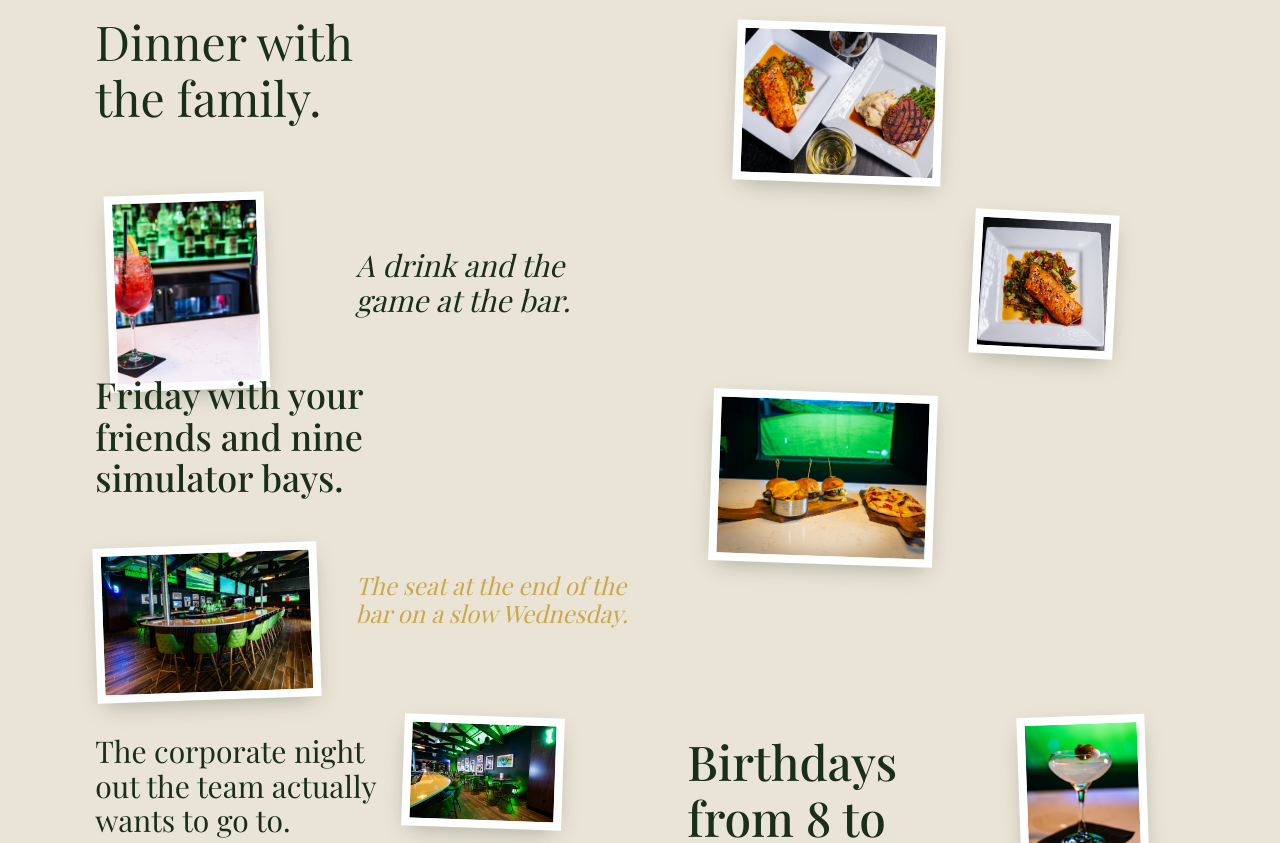
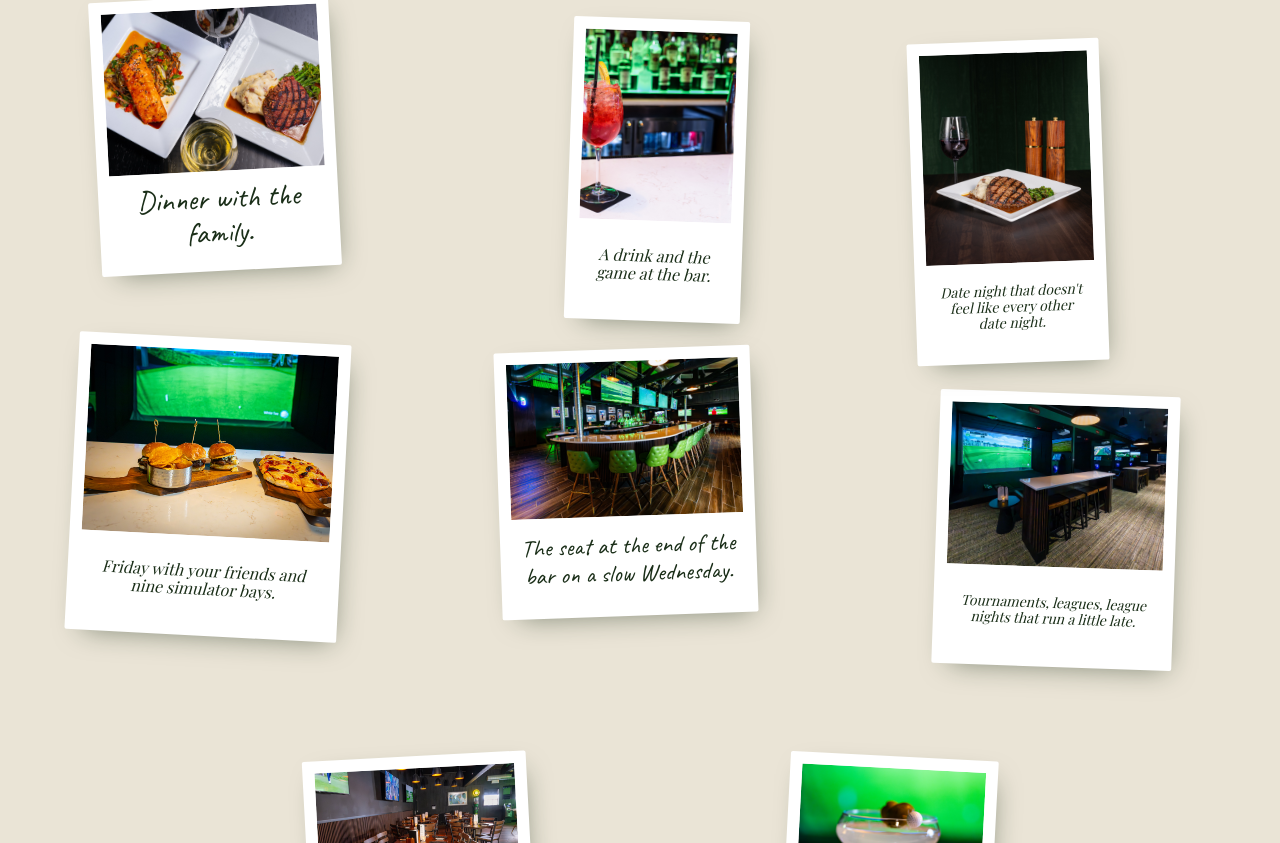
Before and after one commit to NuVue-LLC/Partbarn, a Next.js app: page / in a window 1280 px wide. Shown: the part 1737-2580 px from the top of the page. Built offline with nearby package versions, Linux system fonts and the light colour scheme.

Commit message:
Refactor Occasions to 8-Polaroid composition with Caveat script font

```diff
--- a/app/globals.css
+++ b/app/globals.css
@@ -15,6 +15,7 @@
   --font-playfair: var(--font-playfair);
   --font-barlow: var(--font-barlow);
   --font-barlow-condensed: var(--font-barlow-condensed);
+  --font-caveat: var(--font-caveat);
 }
 
 html {
@@ -53,6 +54,10 @@ body {
 
 .font-barlow-condensed {
   font-family: var(--font-barlow-condensed), sans-serif;
+}
+
+.font-caveat {
+  font-family: var(--font-caveat), "Brush Script MT", cursive;
 }
 
 @media (prefers-reduced-motion: reduce) {
--- a/app/layout.tsx
+++ b/app/layout.tsx
@@ -1,5 +1,5 @@
 import type { Metadata } from "next";
-import { Playfair_Display, Barlow_Condensed, Barlow } from "next/font/google";
+import { Playfair_Display, Barlow_Condensed, Barlow, Caveat } from "next/font/google";
 import "./globals.css";
 import Nav from "@/components/layout/Nav";
 import Footer from "@/components/layout/Footer";
@@ -24,6 +24,13 @@ const barlow = Barlow({
   variable: "--font-barlow",
   subsets: ["latin"],
   weight: ["300", "400", "500"],
+  display: "swap",
+});
+
+const caveat = Caveat({
+  variable: "--font-caveat",
+  subsets: ["latin"],
+  weight: ["400", "500", "600"],
   display: "swap",
 });
 
@@ -59,7 +66,7 @@ export default function RootLayout({
   return (
     <html
       lang="en"
-      className={`${playfair.variable} ${barlowCondensed.variable} ${barlow.variable} h-full antialiased`}
+      className={`${playfair.variable} ${barlowCondensed.variable} ${barlow.variable} ${caveat.variable} h-full antialiased`}
     >
       <body className="min-h-full flex flex-col bg-bg-cream text-text-dark">
         <a href="#main" className="skip-link">Skip to content</a>
--- a/components/home/Occasions.tsx
+++ b/components/home/Occasions.tsx
@@ -3,143 +3,157 @@
 import Image from "next/image";
 import { motion } from "framer-motion";
 
-type Item =
-  | {
-      kind: "text";
-      text: string;
-      weight: 300 | 400 | 500;
-      size: string;
-      italic?: boolean;
-      gold?: boolean;
-      pos: { top: string; left: string; maxWidth: string; z?: number };
-    }
-  | {
-      kind: "image";
+interface Polaroid {
+  phrase: string;
   src: string;
   alt: string;
-      pos: { top: string; left: string; width: string; rotate: string; z?: number };
-      aspect: string;
-    };
+  aspect: string; // tailwind aspect class
+  width: string; // desktop width (rem)
+  rotate: string; // -4..+4 deg
+  pos: { top: string; left: string };
+  caption: { font: "playfair" | "caveat"; size: string };
+  z?: number;
+}
 
-const items: Item[] = [
-  // ZONE A — Dinner with the family + two-plates
+const polaroids: Polaroid[] = [
   {
-    kind: "text",
-    text: "Dinner with the family.",
-    weight: 400,
-    size: "text-3xl md:text-5xl",
-    pos: { top: "4%", left: "4%", maxWidth: "18rem", z: 20 },
+    phrase: "Dinner with the family.",
+    src: "/images/gallery/two-plates-overhead.jpg",
+    alt: "An overhead view of two plates and wine at The ParT Barn — a family meal",
+    aspect: "aspect-[4/3]",
+    width: "15rem",
+    rotate: "-3deg",
+    pos: { top: "1%", left: "4%" },
+    caption: { font: "caveat", size: "text-3xl" },
+    z: 6,
   },
   {
-    kind: "image",
-    src: "/images/gallery/two-plates-overhead.jpg",
-    alt: "An overhead view of two plates and wine at The ParT Barn",
-    pos: { top: "5%", left: "58%", width: "13rem", rotate: "2deg", z: 5 },
-    aspect: "aspect-[4/3]",
-  },
-
-  // ZONE B — A drink and the game at the bar (cluster left), salmon orphan accent (right counterweight)
-  {
-    kind: "image",
+    phrase: "A drink and the game at the bar.",
     src: "/images/gallery/cocktail.jpg",
-    alt: "A signature cocktail at the green-lit bar",
-    pos: { top: "24%", left: "5%", width: "10rem", rotate: "-2deg", z: 5 },
+    alt: "A signature cocktail at the green-lit bar at The ParT Barn",
     aspect: "aspect-[4/5]",
+    width: "11rem",
+    rotate: "2deg",
+    pos: { top: "3%", left: "44%" },
+    caption: { font: "playfair", size: "text-base" },
+    z: 5,
   },
   {
-    kind: "text",
-    text: "A drink and the game at the bar.",
-    weight: 400,
-    size: "text-xl md:text-3xl",
-    italic: true,
-    pos: { top: "30%", left: "26%", maxWidth: "16rem", z: 20 },
+    phrase: "Date night that doesn't feel like every other date night.",
+    src: "/images/gallery/steak-portrait.jpg",
+    alt: "A grilled sirloin and wine — a date-night plate at The ParT Barn",
+    aspect: "aspect-[4/5]",
+    width: "12rem",
+    rotate: "-2deg",
+    pos: { top: "5%", left: "73%" },
+    caption: { font: "playfair", size: "text-sm" },
+    z: 7,
   },
   {
-    kind: "image",
-    src: "/images/gallery/salmon.jpg",
-    alt: "A sesame-glazed salmon fillet over noodles and greens",
-    pos: { top: "26%", left: "78%", width: "9rem", rotate: "3deg", z: 5 },
-    aspect: "aspect-square",
-  },
-
-  // ZONE C — Friday with friends + sliders
-  {
-    kind: "text",
-    text: "Friday with your friends and nine simulator bays.",
-    weight: 500,
-    size: "text-2xl md:text-4xl",
-    pos: { top: "44%", left: "4%", maxWidth: "22rem", z: 20 },
+    phrase: "Friday with your friends and nine simulator bays.",
+    src: "/images/gallery/sliders.jpg",
+    alt: "Sliders and a flatbread set in front of an active simulator at The ParT Barn",
+    aspect: "aspect-[4/3]",
+    width: "17rem",
+    rotate: "3deg",
+    pos: { top: "32%", left: "2%" },
+    caption: { font: "playfair", size: "text-base" },
+    z: 5,
   },
   {
-    kind: "image",
-    src: "/images/gallery/sliders.jpg",
-    alt: "Sliders and a flatbread set in front of an active simulator",
-    pos: { top: "46%", left: "56%", width: "14rem", rotate: "2deg", z: 5 },
-    aspect: "aspect-[4/3]",
-  },
-
-  // ZONE D — The seat at the end of the bar + bar-overhead (left cluster)
-  {
-    kind: "image",
+    phrase: "The seat at the end of the bar on a slow Wednesday.",
     src: "/images/gallery/bar-overhead.jpg",
     alt: "The bar at The ParT Barn from above — green stools lined up under TVs",
-    pos: { top: "63%", left: "4%", width: "14rem", rotate: "-2deg", z: 5 },
     aspect: "aspect-[3/2]",
+    width: "16rem",
+    rotate: "-2deg",
+    pos: { top: "33%", left: "38%" },
+    caption: { font: "caveat", size: "text-2xl" },
+    z: 8,
   },
   {
-    kind: "text",
-    text: "The seat at the end of the bar on a slow Wednesday.",
-    weight: 400,
-    size: "text-xl md:text-2xl",
-    italic: true,
-    gold: true,
-    pos: { top: "66%", left: "26%", maxWidth: "18rem", z: 20 },
-  },
-
-  // ZONE E — Corporate (left cluster) + Birthdays (right cluster)
-  {
-    kind: "text",
-    text: "The corporate night out the team actually wants to go to.",
-    weight: 400,
-    size: "text-xl md:text-3xl",
-    pos: { top: "84%", left: "4%", maxWidth: "20rem", z: 20 },
+    phrase: "Tournaments, leagues, league nights that run a little late.",
+    src: "/images/events/leagues.jpg",
+    alt: "A row of Golfzon simulator bays during a league night",
+    aspect: "aspect-[4/3]",
+    width: "15rem",
+    rotate: "2deg",
+    pos: { top: "37%", left: "75%" },
+    caption: { font: "playfair", size: "text-sm" },
+    z: 5,
   },
   {
-    kind: "image",
-    src: "/images/gallery/dining-wall.jpg",
-    alt: "Dining tables and the framed photo wall lit in green at The ParT Barn",
-    pos: { top: "82%", left: "30%", width: "10rem", rotate: "2deg", z: 5 },
+    phrase: "The corporate night out the team actually wants to go to.",
+    src: "/images/events/corporate.jpg",
+    alt: "A long dining table at The ParT Barn, set for a private corporate event",
     aspect: "aspect-[3/2]",
+    width: "14rem",
+    rotate: "-3deg",
+    pos: { top: "70%", left: "22%" },
+    caption: { font: "playfair", size: "text-sm" },
+    z: 6,
   },
   {
-    kind: "text",
-    text: "Birthdays from 8 to 220.",
-    weight: 500,
-    size: "text-3xl md:text-5xl",
-    pos: { top: "84%", left: "54%", maxWidth: "18rem", z: 20 },
-  },
-  {
-    kind: "image",
+    phrase: "Birthdays from 8 to 220.",
     src: "/images/events/birthdays.jpg",
-    alt: "A signature martini garnished with a mini golf ball at the bar",
-    pos: { top: "82%", left: "82%", width: "8rem", rotate: "-2deg", z: 5 },
+    alt: "A signature martini garnished with a mini golf ball at The ParT Barn bar",
     aspect: "aspect-[4/5]",
+    width: "13rem",
+    rotate: "3deg",
+    pos: { top: "70%", left: "62%" },
+    caption: { font: "playfair", size: "text-base" },
+    z: 7,
   },
 ];
 
 const variants = {
-  hidden: { opacity: 0, y: 20, scale: 0.96 },
+  hidden: { opacity: 0, y: 22, scale: 0.96 },
   visible: (i: number) => ({
     opacity: 1,
     y: 0,
     scale: 1,
     transition: {
-      delay: i * 0.07,
-      duration: 0.65,
+      delay: i * 0.08,
+      duration: 0.7,
       ease: [0.22, 1, 0.36, 1] as [number, number, number, number],
     },
   }),
 };
+
+interface PolaroidViewProps {
+  p: Polaroid;
+  className?: string;
+  rotateOverride?: string | null;
+  imgSizes: string;
+}
+
+function PolaroidView({ p, className = "", rotateOverride, imgSizes }: PolaroidViewProps) {
+  const rotation = rotateOverride === null ? "0deg" : rotateOverride ?? p.rotate;
+  const captionFontClass = p.caption.font === "caveat" ? "font-caveat" : "font-playfair italic";
+  return (
+    <div
+      className={`bg-white rounded-[2px] shadow-[6px_10px_28px_-12px_rgba(26,46,24,0.55)] pt-3 px-3 pb-3 ${className}`}
+      style={{ transform: `rotate(${rotation})` }}
+    >
+      <div className={`relative w-full ${p.aspect} overflow-hidden`}>
+        <Image
+          src={p.src}
+          alt={p.alt}
+          fill
+          sizes={imgSizes}
+          className="object-cover"
+        />
+      </div>
+      <div className="h-[88px] flex items-center justify-center px-2">
+        <p
+          className={`text-center text-text-dark leading-[1.15] ${captionFontClass} ${p.caption.size}`}
+        >
+          {p.phrase}
+        </p>
+      </div>
+    </div>
+  );
+}
 
 export default function Occasions() {
   return (
@@ -150,15 +164,15 @@ export default function Occasions() {
           whileInView={{ opacity: 1, y: 0 }}
           viewport={{ once: true, amount: 0.5 }}
           transition={{ duration: 0.5 }}
-          className="flex items-center gap-4 mb-10"
+          className="flex items-center gap-4 mb-12"
         >
           <span className="block h-px w-12 bg-brand-accent" aria-hidden="true" />
           <p className="eyebrow text-brand-accent text-sm">What to come for</p>
         </motion.div>
 
-        {/* Desktop scrapbook collage */}
-        <div className="hidden md:block relative h-[100vh] min-h-[900px]">
-          {items.map((it, i) => (
+        {/* Desktop scattered Polaroid composition */}
+        <div className="hidden md:block relative h-[120vh] min-h-[1100px]">
+          {polaroids.map((p, i) => (
             <motion.div
               key={i}
               custom={i}
@@ -168,46 +182,24 @@ export default function Occasions() {
               variants={variants}
               className="absolute"
               style={{
-                top: it.pos.top,
-                left: it.pos.left,
-                zIndex: it.pos.z,
-                ...(it.kind === "text"
-                  ? { maxWidth: it.pos.maxWidth }
-                  : { width: it.pos.width }),
+                top: p.pos.top,
+                left: p.pos.left,
+                width: p.width,
+                zIndex: p.z ?? 5,
               }}
             >
-              {it.kind === "text" ? (
-                <p
-                  className={`font-playfair leading-[1.15] ${it.size} ${
-                    it.italic ? "italic" : ""
-                  } ${it.gold ? "text-brand-accent" : "text-text-dark"}`}
-                  style={{ fontWeight: it.weight }}
-                >
-                  {it.text}
-                </p>
-              ) : (
-                <div
-                  className="bg-white p-2 shadow-[0_8px_24px_-8px_rgba(26,46,24,0.35)]"
-                  style={{ transform: `rotate(${it.pos.rotate})` }}
-                >
-                  <div className={`relative w-full ${it.aspect} overflow-hidden`}>
-                    <Image
-                      src={it.src}
-                      alt={it.alt}
-                      fill
-                      sizes="20vw"
-                      className="object-cover"
-                    />
-                  </div>
-                </div>
-              )}
+              <PolaroidView p={p} imgSizes="20vw" />
             </motion.div>
           ))}
         </div>
 
-        {/* Mobile: stacked, alternating alignment */}
-        <ul className="md:hidden flex flex-col gap-10">
-          {items.map((it, i) => (
+        {/* Mobile stacked Polaroids */}
+        <ul className="md:hidden flex flex-col items-center gap-10">
+          {polaroids.map((p, i) => {
+            // alternate small/large mobile size hierarchy
+            const widthClass =
+              i % 3 === 0 ? "w-[300px]" : i % 3 === 1 ? "w-[240px]" : "w-[270px]";
+            return (
               <motion.li
                 key={i}
                 custom={i}
@@ -215,32 +207,12 @@ export default function Occasions() {
                 whileInView="visible"
                 viewport={{ once: true, amount: 0.3 }}
                 variants={variants}
-              className={i % 2 === 0 ? "text-left" : "text-right"}
+                className={widthClass}
               >
-              {it.kind === "text" ? (
-                <p
-                  className={`font-playfair leading-[1.2] ${it.size} ${
-                    it.italic ? "italic" : ""
-                  } ${it.gold ? "text-brand-accent" : "text-text-dark"}`}
-                  style={{ fontWeight: it.weight }}
-                >
-                  {it.text}
-                </p>
-              ) : (
-                <div className="bg-white p-2 shadow-md mx-auto max-w-[260px]">
-                  <div className={`relative ${it.aspect} overflow-hidden`}>
-                    <Image
-                      src={it.src}
-                      alt={it.alt}
-                      fill
-                      sizes="60vw"
-                      className="object-cover"
-                    />
-                  </div>
-                </div>
-              )}
+                <PolaroidView p={p} rotateOverride={null} imgSizes="80vw" />
               </motion.li>
-          ))}
+            );
+          })}
         </ul>
       </div>
     </section>
```
Lines whose indentation alone changed are shown as unchanged.
